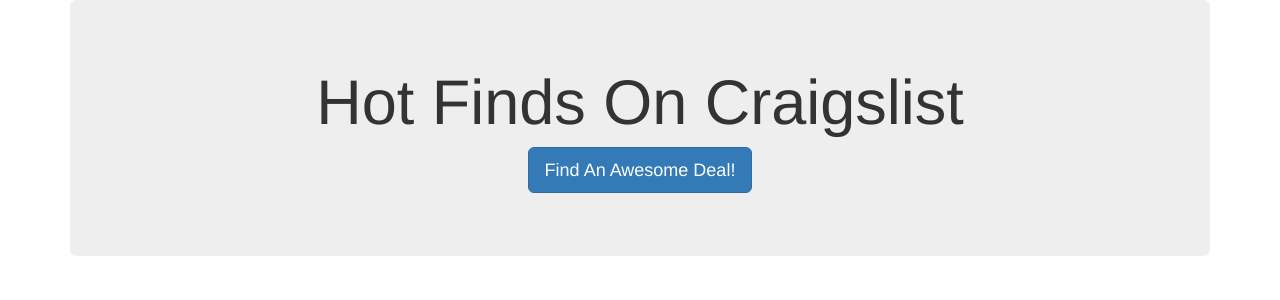
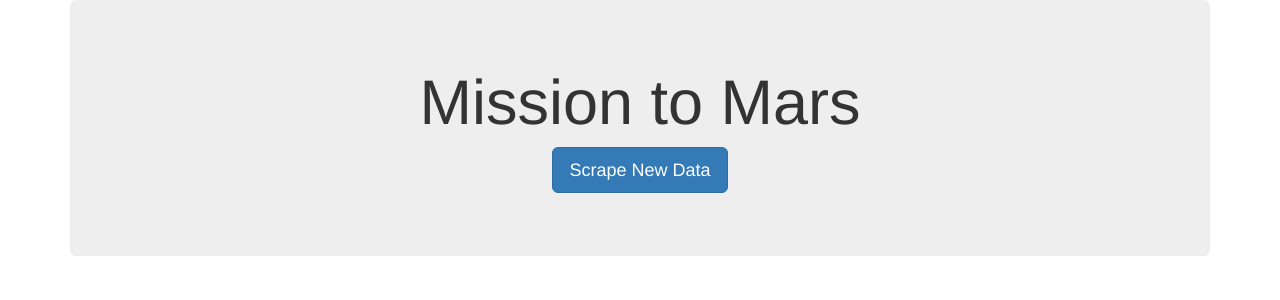
Before and after one commit to george-simon/web-scraping-challenge, a Flask app: page / in a window 1280 px wide. Shown: the top 300 px of the page. Run offline with Flask 2, Linux system fonts and the light colour scheme; data that the repository does not hold is empty; some libraries are stand-ins or nearby versions.

Commit message:
flask build out

```diff
--- a/Missions_to_Mars/scrape_mars.py
+++ b/Missions_to_Mars/scrape_mars.py
@@ -8,7 +8,7 @@ import pandas as pd
 
 def init_browser():
     # @NOTE: Replace the path with your actual path to the chromedriver
-    executable_path = {"executable_path": "C:/Users/simo8/Documents_PC/bootcamp/chromedriver"}
+    executable_path = {"executable_path": "chromedriver"}
     return Browser("chrome", **executable_path, headless=False)
 
 
--- a/Missions_to_Mars/templates/index.html
+++ b/Missions_to_Mars/templates/index.html
@@ -5,7 +5,7 @@
   <meta charset="UTF-8">
   <meta name="viewport" content="width=device-width, initial-scale=1.0">
   <meta http-equiv="X-UA-Compatible" content="ie=edge">
-  <title>Hot Finds</title>
+  <title>Mars_Mission</title>
   <link rel="stylesheet" href="https://maxcdn.bootstrapcdn.com/bootstrap/3.3.7/css/bootstrap.min.css">
 </head>
 
@@ -13,16 +13,16 @@
   <div class="container">
 
     <div class="jumbotron text-center">
-      <h1>Hot Finds On Craigslist</h1>
-      <p><a class="btn btn-primary btn-lg" href="/scrape" role="button">Find An Awesome Deal!</a></p>
+      <h1>Mission to Mars</h1>
+      <p><a class="btn btn-primary btn-lg" href="/scrape" role="button">Scrape New Data</a></p>
     </div>
 
-    <!-- Craigslist Listings -->
+    <!-- mars_info -->
     {% if listings %}
     <div class="row" id="craiglist-listings">
       <div class="col-md-12">
-        <h4 class="heading">{{listings.price}} {{listings.headline}}</h4>
-        <small>{{listings.hood}}</small>
+        <h4 class="heading">{{mars_info.price}} {{mars_info.headline}}</h4>
+        <small>{{mars_info.hood}}</small>
       </div>
     </div>
     {% endif %}
```
Also changed, not shown: Missions_to_Mars/Unsolved/app.py (deleted), Missions_to_Mars/Unsolved/scrape_craigslist.py (deleted).
